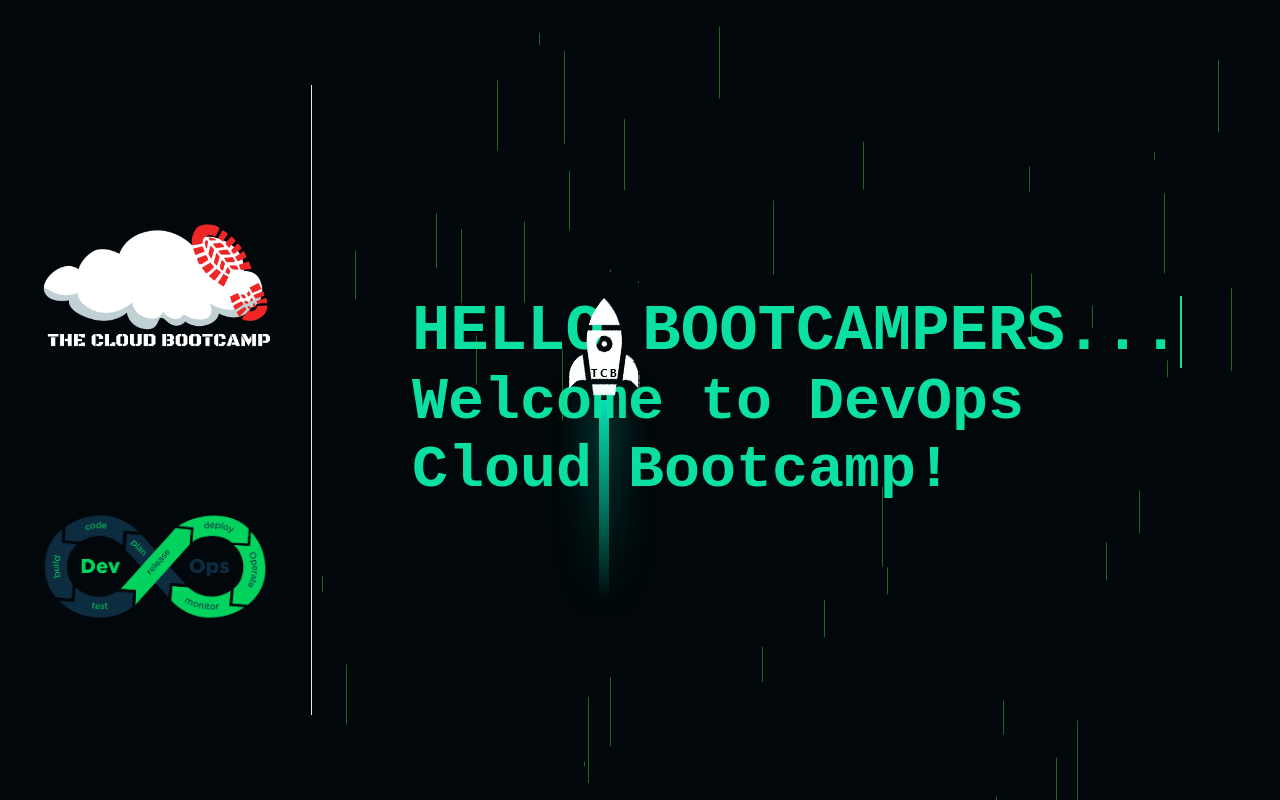
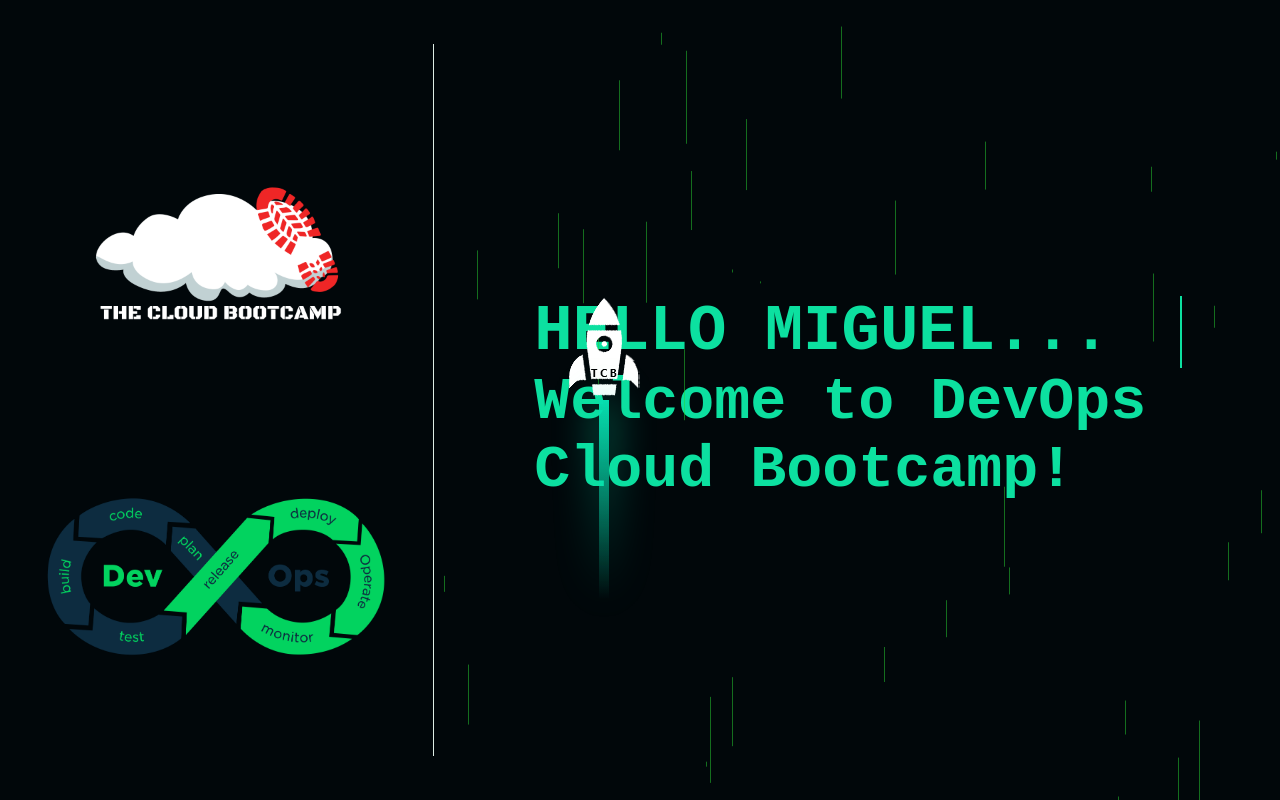
Before and after one commit to migort92/devops-cloud, a plain HTML site: page index.html in a window 1280 px wide. Drawn offline with Linux system fonts and the light colour scheme.

Commit message:
2nd Update to index.html

```diff
--- a/index.html
+++ b/index.html
@@ -18,7 +18,7 @@
         </div>
 
         <div class="texts">
-                 <h1 data-text="Hello Bootcampers...">Hello Bootcampers...</h1>
+                 <h1 data-text="Hello Miguel...">Hello Miguel...</h1>
 
             <h2  id="text"> </h2>
         </div>
```
